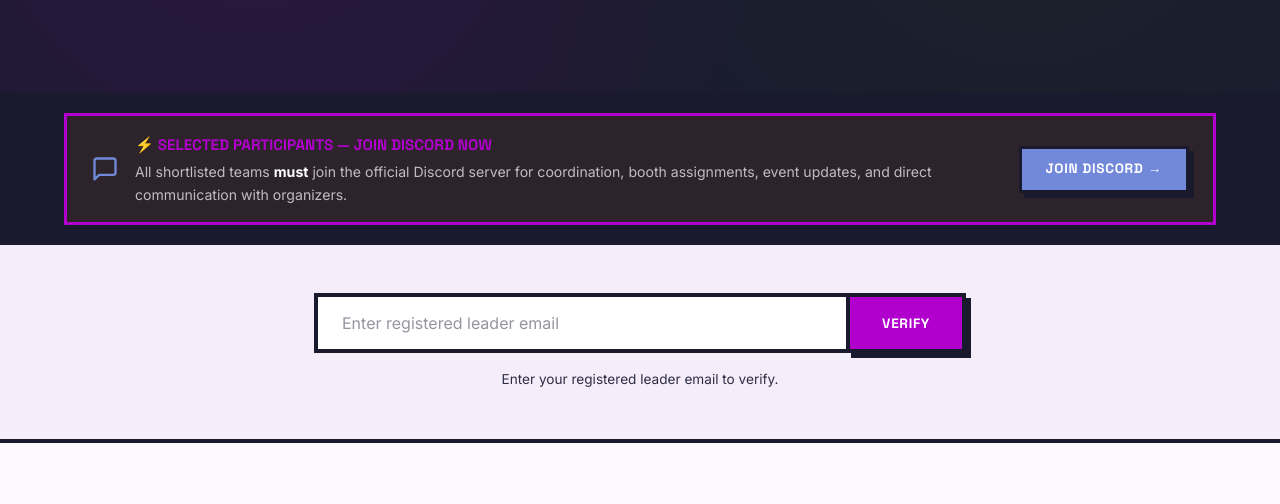
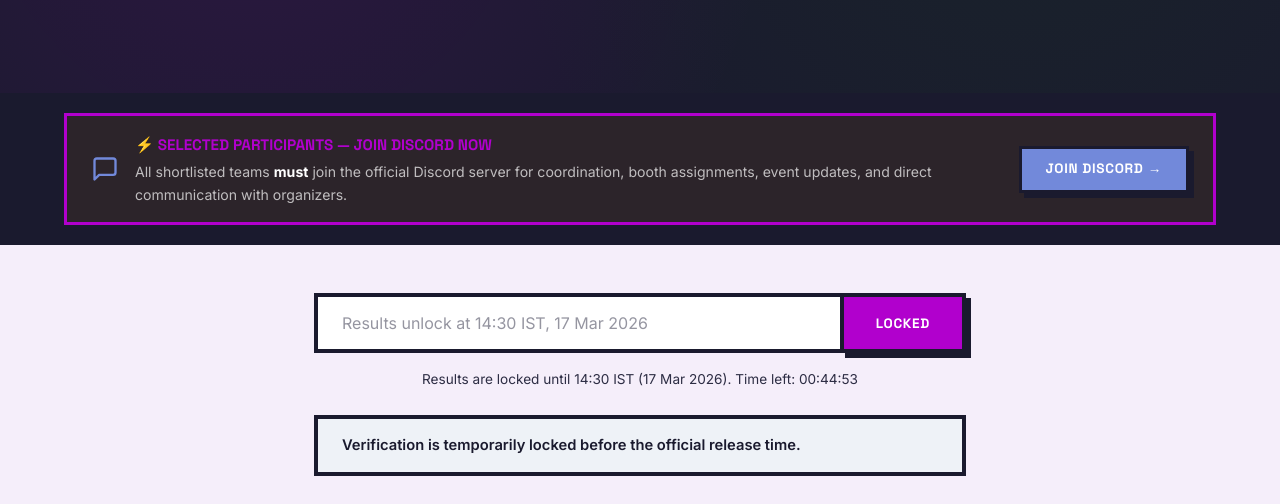
Before and after one commit to gobitsnbytes/indiainnovates, a website: page results.html in a window 1280 px wide. Shown: the part 439-943 px from the top of the page. Drawn offline with Linux system fonts and the light colour scheme.

```diff
--- a/js/results.js
+++ b/js/results.js
@@ -82,6 +82,44 @@ document.addEventListener('DOMContentLoaded', () => {
 
   const hashSet = new Set(entries.map((item) => String(item.h || '').toLowerCase()).filter(Boolean));
 
+  // 17 Mar 2026, 14:30 IST = 17 Mar 2026, 09:00 UTC
+  const UNLOCK_AT_UTC_MS = Date.UTC(2026, 2, 17, 9, 0, 0);
+
+  function formatCountdown(msLeft) {
+    const totalSec = Math.max(0, Math.floor(msLeft / 1000));
+    const hrs = Math.floor(totalSec / 3600);
+    const mins = Math.floor((totalSec % 3600) / 60);
+    const secs = totalSec % 60;
+    return `${String(hrs).padStart(2, '0')}:${String(mins).padStart(2, '0')}:${String(secs).padStart(2, '0')}`;
+  }
+
+  function applyTimeLock() {
+    const now = Date.now();
+    if (now >= UNLOCK_AT_UTC_MS) return false;
+
+    searchInput.disabled = true;
+    searchBtn.disabled = true;
+    searchClear.disabled = true;
+    searchBtn.textContent = 'Locked';
+    searchInput.placeholder = 'Results unlock at 14:30 IST, 17 Mar 2026';
+
+    const tick = () => {
+      const remaining = UNLOCK_AT_UTC_MS - Date.now();
+      if (remaining <= 0) {
+        location.reload();
+        return;
+      }
+      if (searchMeta) {
+        searchMeta.textContent = `Results are locked until 14:30 IST (17 Mar 2026). Time left: ${formatCountdown(remaining)}`;
+      }
+      setResult('not-found', 'Verification is temporarily locked before the official release time.');
+    };
+
+    tick();
+    setInterval(tick, 1000);
+    return true;
+  }
+
   async function sha256Hex(text) {
     const bytes = new TextEncoder().encode(text);
     const digest = await crypto.subtle.digest('SHA-256', bytes);
@@ -136,6 +174,10 @@ document.addEventListener('DOMContentLoaded', () => {
     }
   }
 
+  if (applyTimeLock()) {
+    return;
+  }
+
   searchBtn.addEventListener('click', runLookup);
 
   searchInput.addEventListener('keydown', (e) => {
```
Also changed, not shown: results.html (+1 -1 lines).
